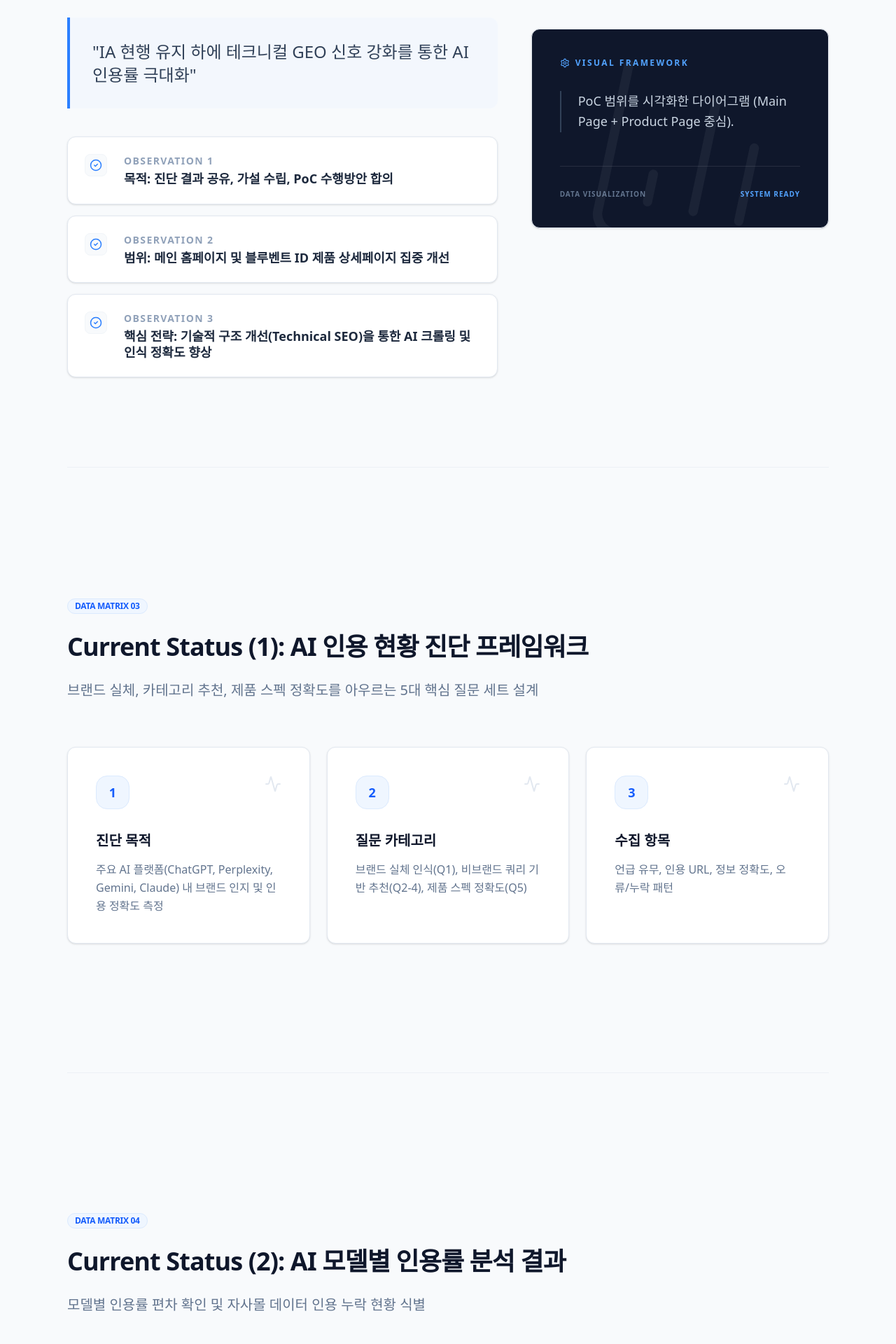
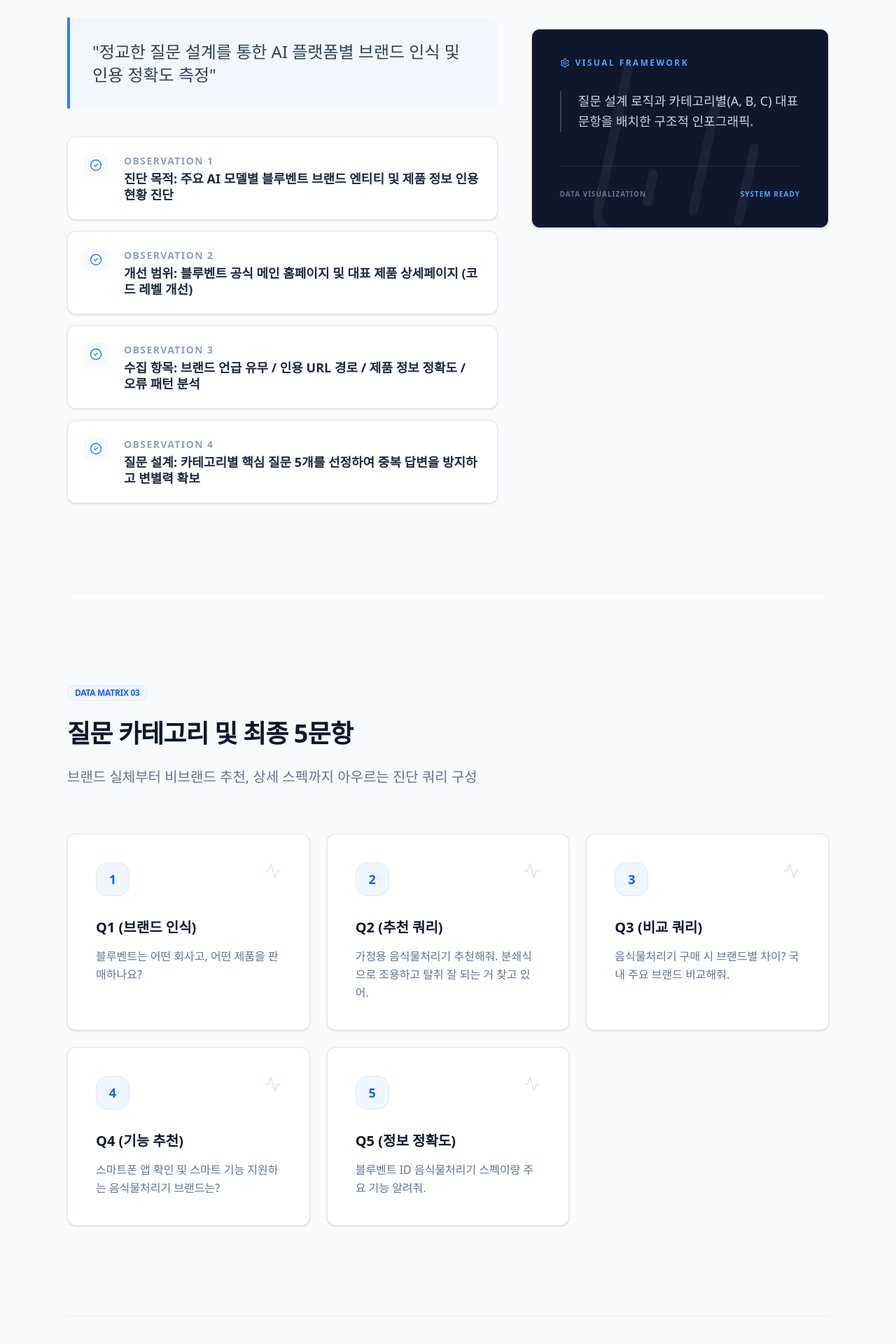
Before and after one commit to seoyahh/bluevent_geo_poc_review, a React (Vite) app: page / in a window 1280 px wide. Shown: the part 1060-2980 px from the top of the page at 70% size. Built offline with nearby package versions, Linux system fonts and the light colour scheme.

Commit message:
Update Slide 1 contents with AI Citation Analysis details

```diff
--- a/src/constants.ts
+++ b/src/constants.ts
@@ -14,47 +14,52 @@ export const SLIDES: Slide[] = [
   },
   {
     id: 2,
-    title: "Overview: PoC 목적 및 범위 재확인",
-    oneLiner: "IA 현행 유지 하에 테크니컬 GEO 신호 강화를 통한 AI 인용률 극대화",
+    title: "1-1. 질문 세트 구성 방안",
+    oneLiner: "정교한 질문 설계를 통한 AI 플랫폼별 브랜드 인식 및 인용 정확도 측정",
     bullets: [
-      "목적: 진단 결과 공유, 가설 수립, PoC 수행방안 합의",
-      "범위: 메인 홈페이지 및 블루벤트 ID 제품 상세페이지 집중 개선",
-      "핵심 전략: 기술적 구조 개선(Technical SEO)을 통한 AI 크롤링 및 인식 정확도 향상"
+      "진단 목적: 주요 AI 모델별 블루벤트 브랜드 엔티티 및 제품 정보 인용 현황 진단",
+      "개선 범위: 블루벤트 공식 메인 홈페이지 및 대표 제품 상세페이지 (코드 레벨 개선)",
+      "수집 항목: 브랜드 언급 유무 / 인용 URL 경로 / 제품 정보 정확도 / 오류 패턴 분석",
+      "질문 설계: 카테고리별 핵심 질문 5개를 선정하여 중복 답변을 방지하고 변별력 확보"
     ],
-    visualGuide: "PoC 범위를 시각화한 다이어그램 (Main Page + Product Page 중심)."
+    visualGuide: "질문 설계 로직과 카테고리별(A, B, C) 대표 문항을 배치한 구조적 인포그래픽."
   },
   {
     id: 3,
-    title: "Current Status (1): AI 인용 현황 진단 프레임워크",
-    oneLiner: "브랜드 실체, 카테고리 추천, 제품 스펙 정확도를 아우르는 5대 핵심 질문 세트 설계",
+    title: "질문 카테고리 및 최종 5문항",
+    oneLiner: "브랜드 실체부터 비브랜드 추천, 상세 스펙까지 아우르는 진단 쿼리 구성",
     bullets: [
-      "진단 목적: 주요 AI 플랫폼(ChatGPT, Perplexity, Gemini, Claude) 내 브랜드 인지 및 인용 정확도 측정",
-      "질문 카테고리: 브랜드 실체 인식(Q1), 비브랜드 쿼리 기반 추천(Q2-4), 제품 스펙 정확도(Q5)",
-      "수집 항목: 언급 유무, 인용 URL, 정보 정확도, 오류/누락 패턴"
+      "Q1 (브랜드 인식): 블루벤트는 어떤 회사고, 어떤 제품을 판매하나요?",
+      "Q2 (추천 쿼리): 가정용 음식물처리기 추천해줘. 분쇄식으로 조용하고 탈취 잘 되는 거 찾고 있어.",
+      "Q3 (비교 쿼리): 음식물처리기 구매 시 브랜드별 차이? 국내 주요 브랜드 비교해줘.",
+      "Q4 (기능 추천): 스마트폰 앱 확인 및 스마트 기능 지원하는 음식물처리기 브랜드는?",
+      "Q5 (정보 정확도): 블루벤트 ID 음식물처리기 스펙이랑 주요 기능 알려줘."
     ],
-    visualGuide: "질문 카테고리별 아이콘과 핵심 문항 리스트를 배치한 인포그래픽."
+    visualGuide: "질문 카테고리(브랜드/추천/스펙)별 아이콘과 말풍선 형태의 질문 리스트."
   },
   {
     id: 4,
-    title: "Current Status (2): AI 모델별 인용률 분석 결과",
-    oneLiner: "모델별 인용률 편차 확인 및 자사몰 데이터 인용 누락 현황 식별",
+    title: "1-2. AI 모델별 인용률 분석 결과",
+    oneLiner: "4대 주요 모델(ChatGPT, Perplexity, Gemini, Claude) 대상 정량적 인용 매트릭스 산출",
     bullets: [
-      "인용률 매트릭스: ChatGPT/Claude의 낮은 인용률 vs Perplexity/Gemini의 상대적 노출",
-      "출처 분석: 자사몰 공식 페이지보다 외부 블로그/리뷰 인용 비중이 높은 현상 발견",
-      "주요 이슈: 제품 스펙의 부정확한 인지 및 경쟁사 브랜드와의 혼선 사례"
+      "인용 매트릭스: 모델별 질문 답변에 대한 인용 유무 및 근거 URL 적절성 평가",
+      "오류 식별: 사실 오류(Hallucination) 패턴 정리 및 경쟁사 오인용 사례 분석",
+      "출처 분석: 공식 홈페이지 vs 상세페이지 vs 외부 리뷰/블로그 인용 비중 통계",
+      "인용 패턴: 텍스트 정보 부족 시 크롤러가 주로 참조하는 외부 리소스 현황 파악"
     ],
-    visualGuide: "모델별/질문별 인용 유무를 보여주는 히트맵(Heatmap) 또는 매트릭스 표."
+    visualGuide: "모델별/질문별 인용률을 보여주는 히트맵(Heatmap)과 출처별 비율 파이 차트."
   },
   {
     id: 5,
-    title: "Current Status (3): 인사이트 및 상위 가설 수립",
-    oneLiner: "테크니컬 구조 개선이 AI 인용 확률과 정확도를 결정짓는 핵심 레버임을 확인",
+    title: "1-3. 인사이트 및 상위 가설 수립",
+    oneLiner: "진단 데이터 기반 '테크니컬 개선을 통한 인용 신뢰도 확보' 가설 설정",
     bullets: [
-      "핵심 발견: AI가 '읽을 수 있는' 텍스트 정보 부재 시 사실 오류 및 인용 누락 발생",
-      "상위 가설: 메인 및 상세페이지의 테크니컬 구조 최적화 시 AI 인용률 및 정확도 동반 상승",
-      "PoC 집중 근거: 자사몰 공식 데이터의 신뢰도 확보를 위한 구조화(JSON-LD, H-tag) 필수"
+      "핵심 발견: 인용은 주로 정보 밀도가 높은 외부 사이트에 의존하며 자사몰 비중이 낮음",
+      "오류 패턴: 이미지 기반의 상세 페이지 내용을 AI가 오인하거나 누락하는 경향 뚜렷",
+      "상위 가설: 자사몰 테크니컬 구조 최적화 시 AI의 정확한 인용 확률 및 신뢰도 대폭 상승",
+      "수행 근거: 공식 데이터의 신뢰도 우위를 점하기 위한 데이터 구조화(JSON-LD 등) 필수"
     ],
-    visualGuide: "'현상(Low Citation) -> 원인(Technical Gap) -> 가설(Optimization)' 흐름의 로직 트리."
+    visualGuide: "현상 발견(Low Direct Citation)에서 가설 수립(Technical Optimization)으로 이어지는 로직 플로우."
   },
   {
     id: 6,
```
